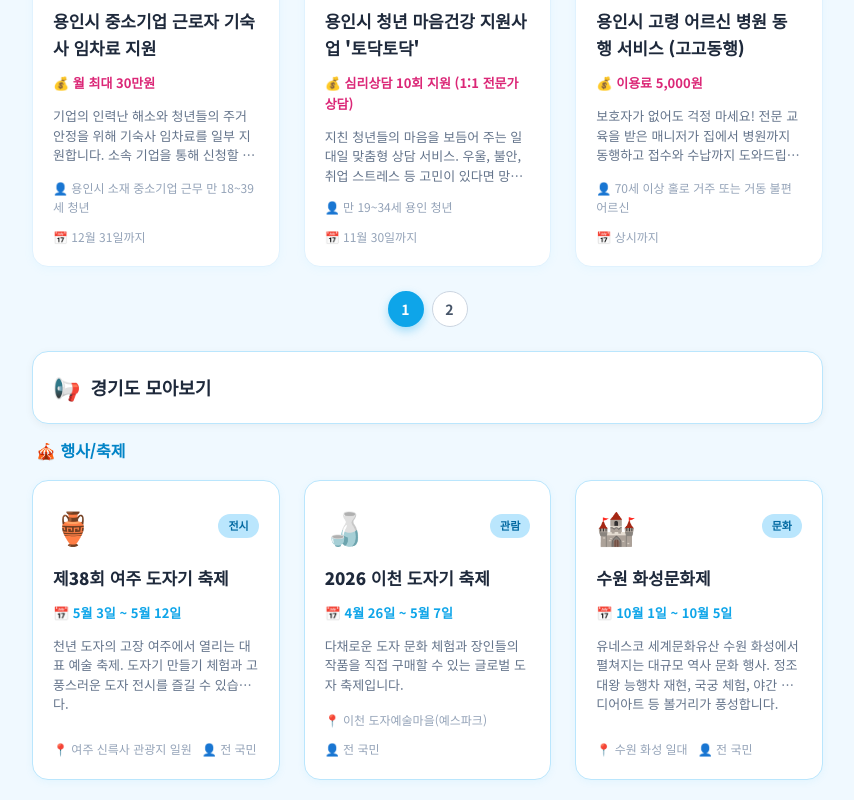
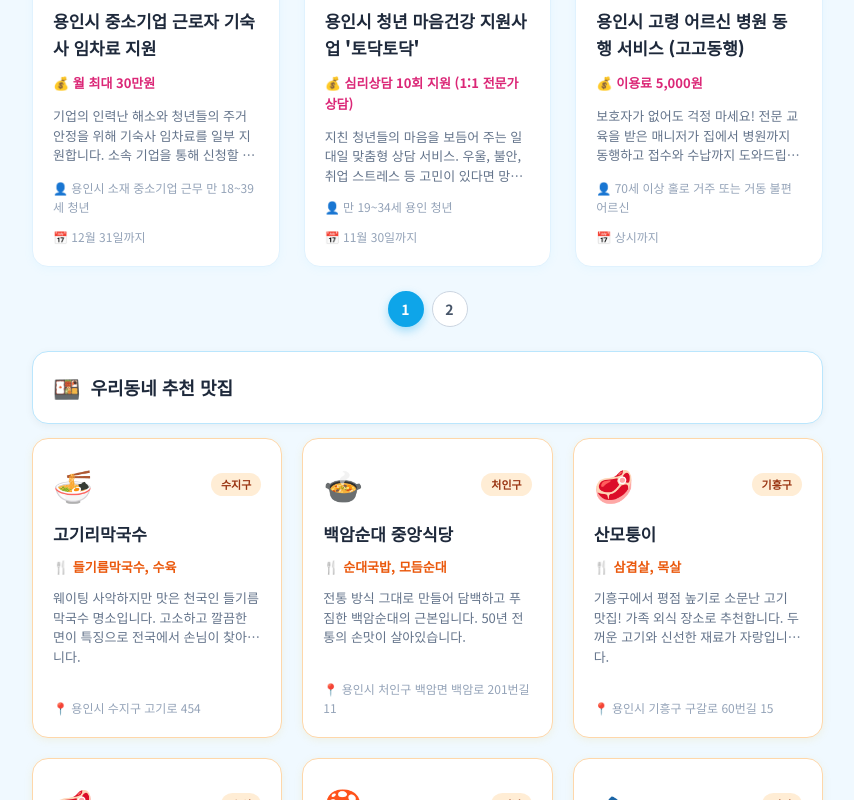
Before and after one commit to bopdoryainolza2026-afk/my-local-info, a Next.js app: page / in a window 1280 px wide. Shown: the part 2000-2800 px from the top of the page, without its empty margins (74-928 px from the left). Built offline with nearby package versions, Linux system fonts and the light colour scheme; no server answers.

Commit message:
UI: Swap Gyeonggi and Restaurant sections and shrink Gyeonggi section

```diff
--- a/src/app/page.tsx
+++ b/src/app/page.tsx
@@ -97,35 +97,49 @@ export default function Home() {
             <PagedBenefitSection items={yonginBenefits} allPosts={allPosts} />
           </section>
 
-          {/* ---- 경기도 모아보기 섹션 ---- */}
+          {/* ---- 우리동네 맛집 섹션 (상단 이동) ---- */}
+          <section id="restaurants" style={{ marginTop: 20, marginBottom: 50 }}>
+            <SectionTitle emoji="🍱" title="우리동네 추천 맛집" />
+            <PagedRestaurantSection items={restaurants as any[]} />
+          </section>
+
+          {/* ---- 경기도 모아보기 섹션 (하단 이동 및 축소) ---- */}
           {(gyeonggiEvents.length > 0 || gyeonggiBenefits.length > 0) && (
-            <section id="gyeonggi-info" style={{ marginBottom: 30, marginTop: 10 }}>
-              <SectionTitle emoji="📢" title="경기도 모아보기" />
-              <div style={{ display: "flex", flexDirection: "column", gap: 30 }}>
+            <section id="gyeonggi-info" style={{
+              marginBottom: 40,
+              marginTop: 40,
+              padding: "24px",
+              background: "rgba(255, 255, 255, 0.5)",
+              borderRadius: "20px",
+              border: "1px dashed #cbd5e1"
+            }}>
+              <div style={{ display: "flex", alignItems: "center", gap: "8px", marginBottom: "16px" }}>
+                <span style={{ fontSize: "16px" }}>📢</span>
+                <h2 style={{ fontSize: "15px", fontWeight: 800, color: "#64748b" }}>경기도 정보 모아보기 (기타 지역)</h2>
+              </div>
+
+              <div style={{ display: "flex", flexDirection: "column", gap: 20 }}>
                 {gyeonggiEvents.length > 0 && (
                   <div>
-                    <h3 style={{ fontSize: 16, fontWeight: 800, color: "#0284c7", marginBottom: 16, paddingLeft: 4 }}>🎪 행사/축제</h3>
-                    <PagedEventSection items={gyeonggiEvents} allPosts={allPosts} />
+                    <h3 style={{ fontSize: "13px", fontWeight: 700, color: "#94a3b8", marginBottom: "10px", paddingLeft: "4px" }}>🎪 타 지역 행사</h3>
+                    <div style={{ transform: "scale(0.98)", transformOrigin: "top left" }}>
+                      <PagedEventSection items={gyeonggiEvents} allPosts={allPosts} />
+                    </div>
                   </div>
                 )}
                 {gyeonggiBenefits.length > 0 && (
                   <div>
-                    <h3 style={{ fontSize: 16, fontWeight: 800, color: "#0284c7", marginBottom: 16, paddingLeft: 4 }}>💰 지원금/혜택</h3>
-                    <PagedBenefitSection items={gyeonggiBenefits} allPosts={allPosts} />
+                    <h3 style={{ fontSize: "13px", fontWeight: 700, color: "#94a3b8", marginBottom: "10px", paddingLeft: "4px" }}>💰 타 지역 혜택</h3>
+                    <div style={{ transform: "scale(0.98)", transformOrigin: "top left" }}>
+                      <PagedBenefitSection items={gyeonggiBenefits} allPosts={allPosts} />
+                    </div>
                   </div>
                 )}
               </div>
             </section>
           )}
 
-
-          {/* ---- 우리동네 맛집 섹션 ---- */}
-          <section id="restaurants" style={{ marginTop: 30, marginBottom: 40 }}>
-            <SectionTitle emoji="🍱" title="우리동네 추천 맛집" />
-            <PagedRestaurantSection items={restaurants as any[]} />
-          </section>
-
-        {/* ---- 블로그 배너 (맨 하단 이동) ---- */}
+        {/* ---- 블로그 배너 ---- */}
         <div id="blog" style={{
           background: "linear-gradient(135deg, #1e293b 0%, #334155 100%)",
           borderRadius: 16,
@@ -136,7 +150,7 @@ export default function Home() {
           justifyContent: "space-between",
           gap: 16,
           flexWrap: "wrap",
-          marginTop: 40,
+          marginTop: 20,
           scrollMarginTop: 80,
         }}>
           <div>
@@ -467,6 +481,7 @@ function MainNavbar() {
     { name: "🎪 행사/축제", id: "#events" },
     { name: "💰 지원금/혜택", id: "#benefits" },
     { name: "🍱 지역맛집", id: "#restaurants" },
+    { name: "📢 경기도 정보", id: "#gyeonggi-info" },
     { name: "📝 Blog", id: "#blog" },
   ];
 
```
